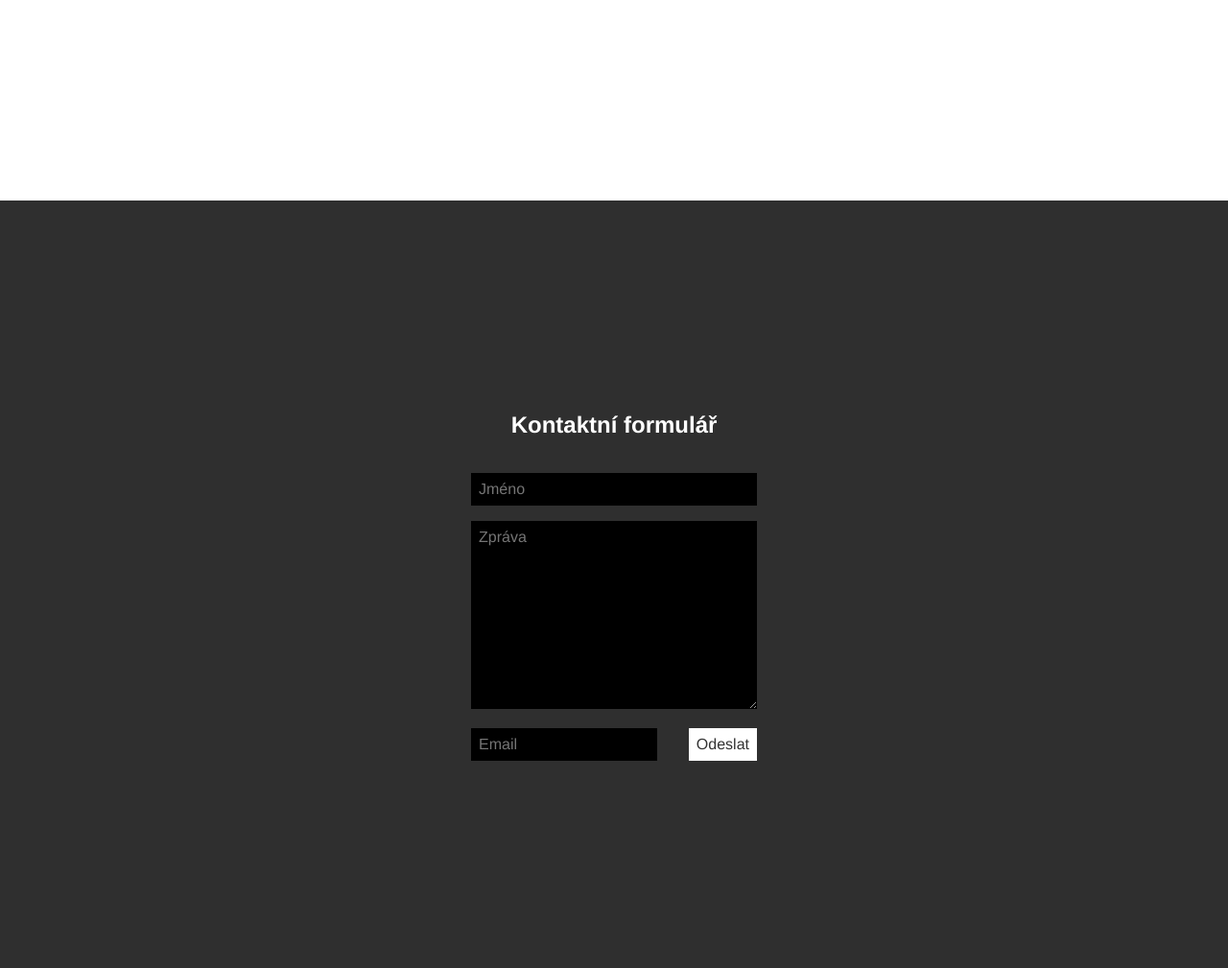
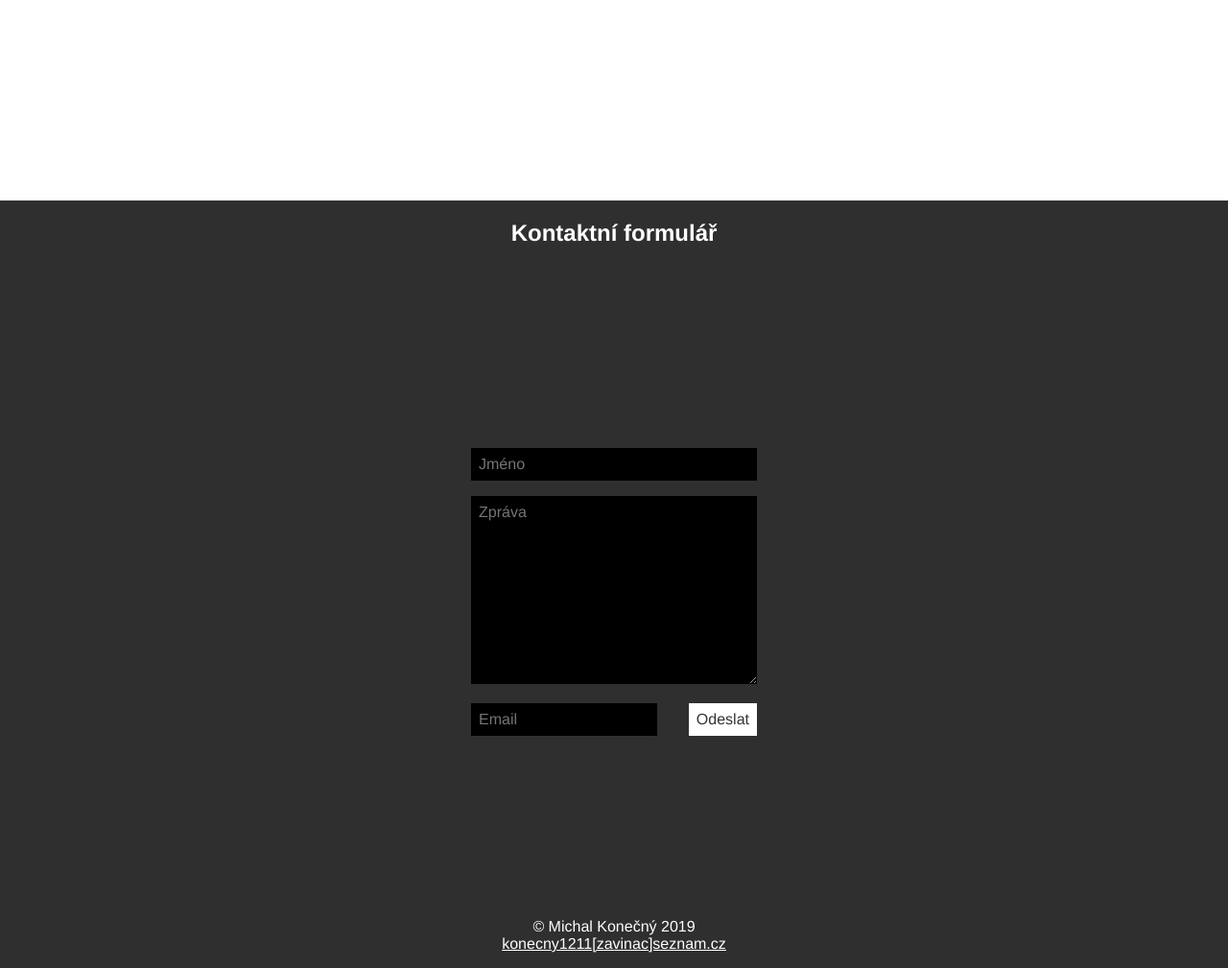
Before and after one commit to konmike/konmike.github.io, a PHP site: page / in a window 1280 px wide. Shown: the part 1391-2400 px from the top of the page at 96% size. Run offline with PHP 8.4, Linux system fonts and the light colour scheme; some libraries are stand-ins or nearby versions.

Commit message:
Pridana paticka

```diff
--- a/index.html
+++ b/index.html
@@ -113,18 +113,13 @@
                 </p>
             </form>
 
-            <!--
-            <footer class="article__footer">
+
+            <footer class="footer">
+                <span>&copy; Michal Konečný 2019</span>
                 <span>
-                    <a href="https://github.com/konmike/" class="article__footer--link">
-                        <img src="img/github.svg" alt="Github" class="article__footer--img"/>
-                    </a>
-                    <a href="https://www.linkedin.com/in/michal-konecny/" class="article__footer--link">
-                        <img src="img/linkedin.svg" alt="Linkedin" class="article__footer--img"/>
-                    </a>
+                    <a href="mailto:konecny1211@seznam.cz" class="footer__link">konecny1211[zavinac]seznam.cz</a>
                 </span>
             </footer>
-            -->
         </article>
     </main>
 
--- a/style.css
+++ b/style.css
@@ -19,8 +19,8 @@ body{
 
 .article--contact{
     background-color: rgb(47,47,47);
-    color: white;
-    justify-content: center;
+    color: #fff;
+    justify-content: space-between;
     align-items: center;
 }
 
@@ -230,7 +225,22 @@ body{
 .scroll-button__down:after{
     font-family: "Font Awesome 5 Free", serif;
     font-weight: 900;
-    color: black;
+    color: #000;
     padding: 0;
     content: "\f13a";
 }
+
+.footer{
+    display: flex;
+    flex-direction: column;
+    align-items: center;
+    font-family: Helvetica,sans-serif;
+    margin-bottom: 1rem;
+}
+.footer__link{
+    color: #fff;
+    transition: all 0.5s;
+}
+.footer__link:hover{
+    text-decoration-color: #f00;
+}
```
Also changed, not shown: other parts of style.css (+16 -21 lines).
